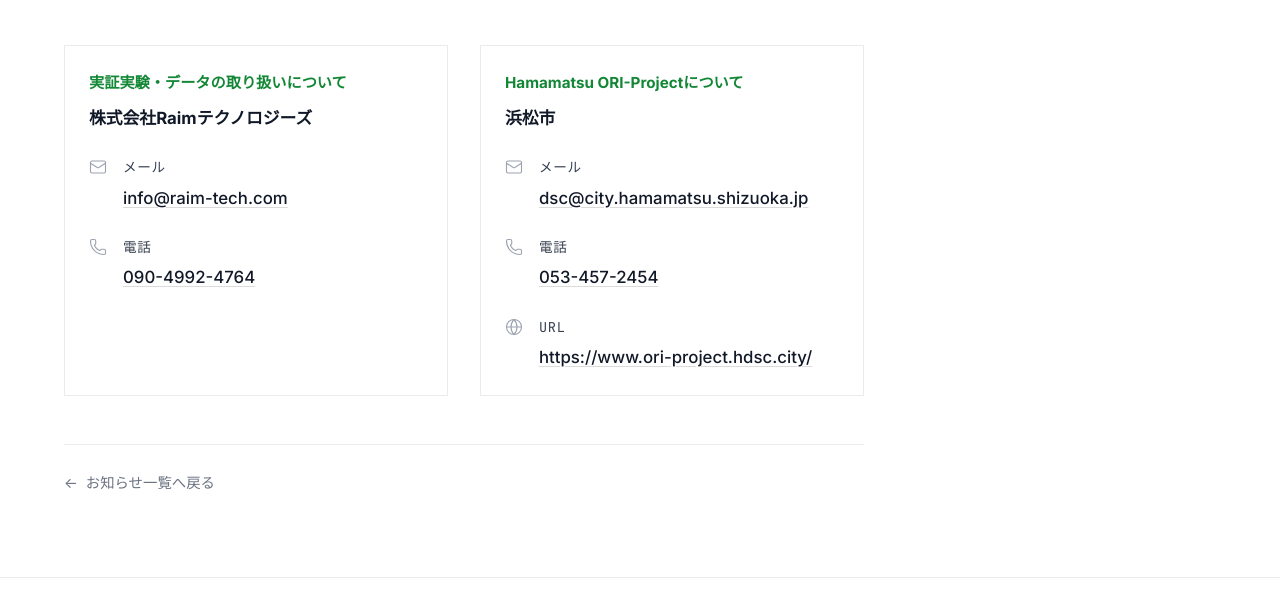
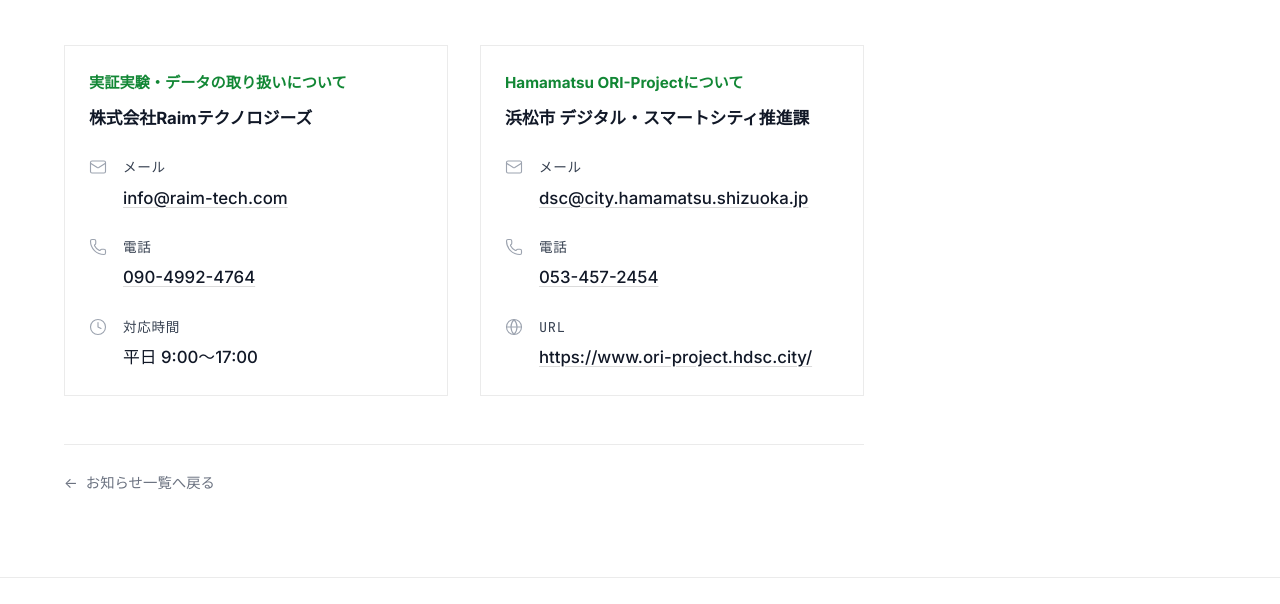
Before and after one commit to Raim-technologies/raim-technologies.github.io, a plain HTML site: page news/ori-project-camera-notice.html in a window 1280 px wide. Shown: the part 2983-3587 px from the top of the page. Drawn offline with Linux system fonts and the light colour scheme.

Commit message:
feat: お問い合わせ先に対応時間と市の担当課を書く
Raim の欄に対応時間「平日 9:00〜17:00」を足し、市の欄を「浜松市 デジタル・スマートシティ推進課」にした。対応時間は取得データの管理方法と連絡体制で決めた問合せの時間に合わせた。

```diff
--- a/news/ori-project-camera-notice.html
+++ b/news/ori-project-camera-notice.html
@@ -219,11 +219,18 @@
                                         <a href="tel:09049924764" class="sv-contact-value">090-4992-4764</a>
                                     </div>
                                 </div>
+                                <div class="sv-contact-item">
+                                    <i data-lucide="clock"></i>
+                                    <div>
+                                        <span class="sv-contact-label">対応時間</span>
+                                        <span class="sv-contact-value">平日 9:00〜17:00</span>
+                                    </div>
+                                </div>
                             </div>
                         </div>
                         <div class="notice-contact-group">
                             <h3 class="notice-contact-title">Hamamatsu ORI-Projectについて</h3>
-                            <p class="notice-contact-org">浜松市</p>
+                            <p class="notice-contact-org">浜松市 デジタル・スマートシティ推進課</p>
                             <div class="sv-contact-details">
                                 <div class="sv-contact-item">
                                     <i data-lucide="mail"></i>
```
